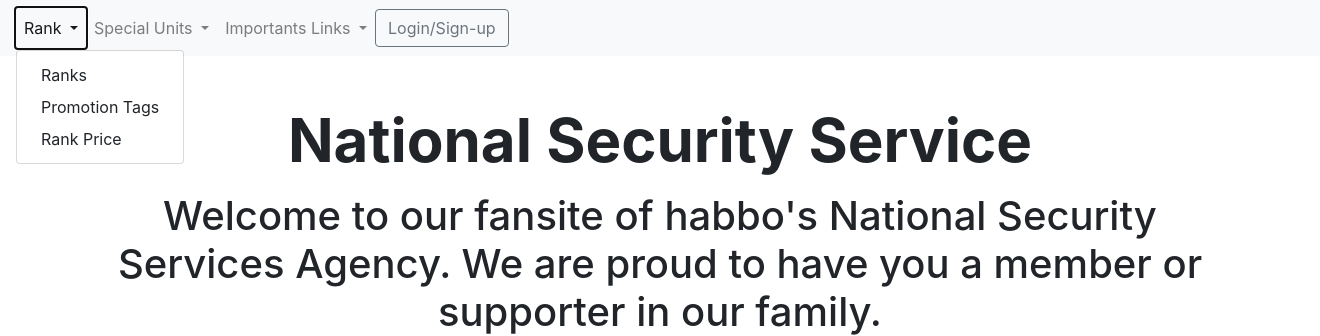
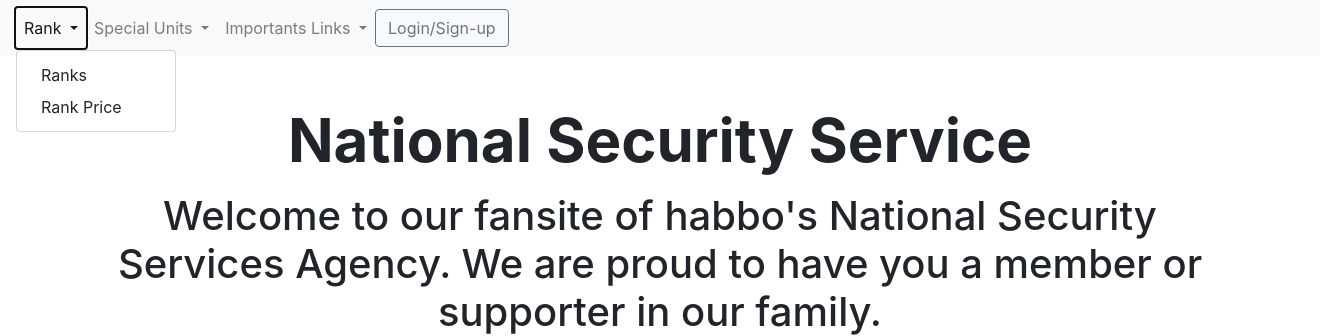
Before and after one commit to ankit039/portal_habbo_agency, a PHP site: page / in a window 1320 px wide, after a click on "Rank". Shown: the top 336 px of the page. Run offline with PHP 8.4, Linux system fonts and the light colour scheme.

Commit message:
some changes

```diff
--- a/index.php
+++ b/index.php
@@ -59,9 +59,8 @@
                   Rank
                 </a>
                 <div class="dropdown-menu" aria-labelledby="navbarDropdownMenuLink">
-                  <a class="dropdown-item" href="#">Ranks</a>
-                  <a class="dropdown-item" href="#">Promotion Tags</a>
-                  <a class="dropdown-item" href="#">Rank Price</a>
+                  <a class="dropdown-item" href="./ranks">Ranks</a>
+                  <a class="dropdown-item" href="./rankprice">Rank Price</a>
                 </div>
               </li>
               <!--2-->
--- a/login_signup.php
+++ b/login_signup.php
@@ -36,9 +36,8 @@
                   Rank
                 </a>
                 <div class="dropdown-menu" aria-labelledby="navbarDropdownMenuLink">
-                  <a class="dropdown-item" href="#">Ranks</a>
-                  <a class="dropdown-item" href="#">Promotion Tags</a>
-                  <a class="dropdown-item" href="#">Rank Price</a>
+                  <a class="dropdown-item" href="./ranks">Ranks</a>
+                  <a class="dropdown-item" href="./rankprice">Rank Price</a>
                 </div>
               </li>
               <!--2-->
```
